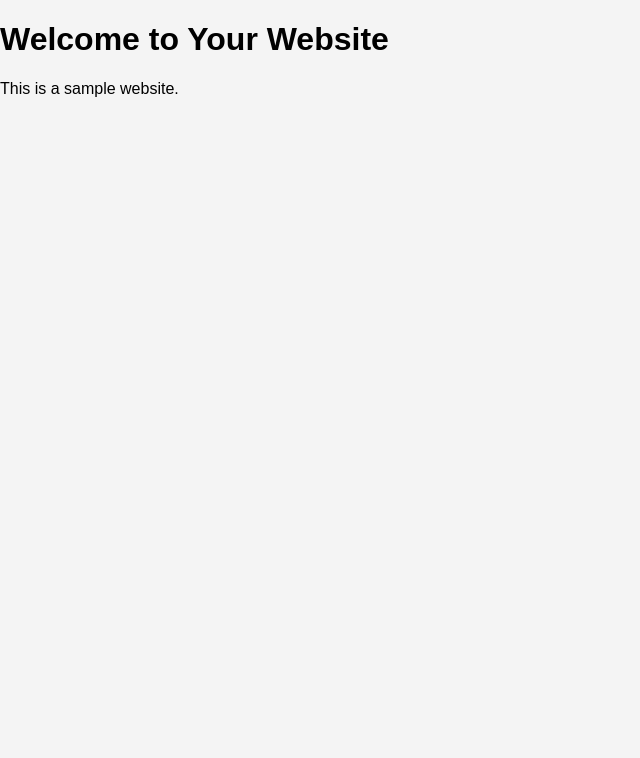
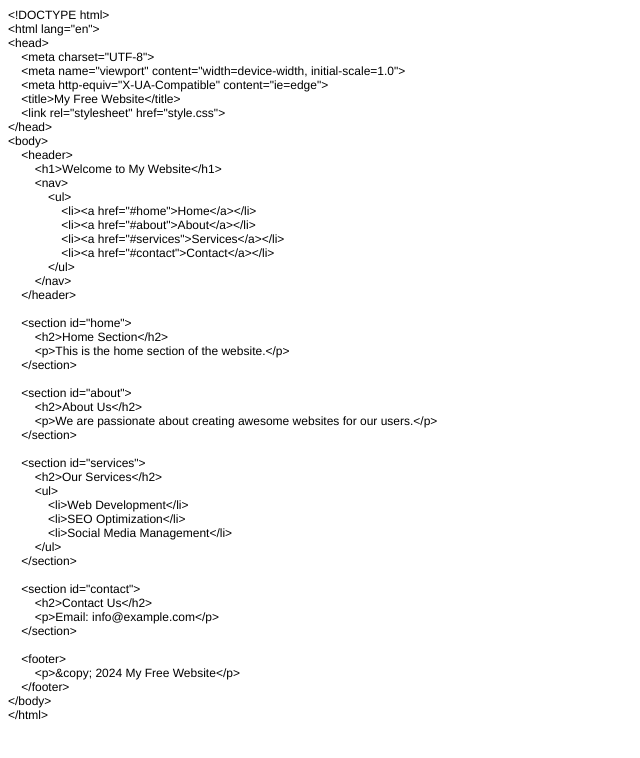
Before and after one commit to monica139/trywithme, a plain HTML site: page index.html in a window 1280 px wide. Shown: the whole page, without its empty margins (0-640 px from the left). Drawn offline with Linux system fonts and the light colour scheme.

Commit message:
Add files via upload

```diff
--- a/index.html
+++ b/index.html
@@ -1,13 +1,67 @@
-<!DOCTYPE html>
-<html lang="en">
+<!DOCTYPE html PUBLIC "-//W3C//DTD HTML 4.01//EN" "http://www.w3.org/TR/html4/strict.dtd">
+<html>
 <head>
-    <meta charset="UTF-8">
-    <meta name="viewport" content="width=device-width, initial-scale=1.0">
-    <title>Your Website Title</title>
-    <link rel="stylesheet" href="style.css"> <!-- Link to your CSS file if you have one -->
+  <meta http-equiv="Content-Type" content="text/html; charset=utf-8">
+  <meta http-equiv="Content-Style-Type" content="text/css">
+  <title></title>
+  <meta name="Generator" content="Cocoa HTML Writer">
+  <meta name="CocoaVersion" content="2487.6">
+  <style type="text/css">
+    p.p1 {margin: 0.0px 0.0px 0.0px 0.0px; font: 12.0px Helvetica}
+    p.p2 {margin: 0.0px 0.0px 0.0px 0.0px; font: 12.0px Helvetica; min-height: 14.0px}
+  </style>
 </head>
 <body>
-    <h1>Welcome to Your Website</h1>
-    <p>This is a sample website.</p>
+<p class="p1">&lt;!DOCTYPE html&gt;</p>
+<p class="p1">&lt;html lang="en"&gt;</p>
+<p class="p1">&lt;head&gt;</p>
+<p class="p1"><span class="Apple-converted-space">    </span>&lt;meta charset="UTF-8"&gt;</p>
+<p class="p1"><span class="Apple-converted-space">    </span>&lt;meta name="viewport" content="width=device-width, initial-scale=1.0"&gt;</p>
+<p class="p1"><span class="Apple-converted-space">    </span>&lt;meta http-equiv="X-UA-Compatible" content="ie=edge"&gt;</p>
+<p class="p1"><span class="Apple-converted-space">    </span>&lt;title&gt;My Free Website&lt;/title&gt;</p>
+<p class="p1"><span class="Apple-converted-space">    </span>&lt;link rel="stylesheet" href="style.css"&gt;</p>
+<p class="p1">&lt;/head&gt;</p>
+<p class="p1">&lt;body&gt;</p>
+<p class="p1"><span class="Apple-converted-space">    </span>&lt;header&gt;</p>
+<p class="p1"><span class="Apple-converted-space">        </span>&lt;h1&gt;Welcome to My Website&lt;/h1&gt;</p>
+<p class="p1"><span class="Apple-converted-space">        </span>&lt;nav&gt;</p>
+<p class="p1"><span class="Apple-converted-space">            </span>&lt;ul&gt;</p>
+<p class="p1"><span class="Apple-converted-space">                </span>&lt;li&gt;&lt;a href="#home"&gt;Home&lt;/a&gt;&lt;/li&gt;</p>
+<p class="p1"><span class="Apple-converted-space">                </span>&lt;li&gt;&lt;a href="#about"&gt;About&lt;/a&gt;&lt;/li&gt;</p>
+<p class="p1"><span class="Apple-converted-space">                </span>&lt;li&gt;&lt;a href="#services"&gt;Services&lt;/a&gt;&lt;/li&gt;</p>
+<p class="p1"><span class="Apple-converted-space">                </span>&lt;li&gt;&lt;a href="#contact"&gt;Contact&lt;/a&gt;&lt;/li&gt;</p>
+<p class="p1"><span class="Apple-converted-space">            </span>&lt;/ul&gt;</p>
+<p class="p1"><span class="Apple-converted-space">        </span>&lt;/nav&gt;</p>
+<p class="p1"><span class="Apple-converted-space">    </span>&lt;/header&gt;</p>
+<p class="p2"><br></p>
+<p class="p1"><span class="Apple-converted-space">    </span>&lt;section id="home"&gt;</p>
+<p class="p1"><span class="Apple-converted-space">        </span>&lt;h2&gt;Home Section&lt;/h2&gt;</p>
+<p class="p1"><span class="Apple-converted-space">        </span>&lt;p&gt;This is the home section of the website.&lt;/p&gt;</p>
+<p class="p1"><span class="Apple-converted-space">    </span>&lt;/section&gt;</p>
+<p class="p2"><br></p>
+<p class="p1"><span class="Apple-converted-space">    </span>&lt;section id="about"&gt;</p>
+<p class="p1"><span class="Apple-converted-space">        </span>&lt;h2&gt;About Us&lt;/h2&gt;</p>
+<p class="p1"><span class="Apple-converted-space">        </span>&lt;p&gt;We are passionate about creating awesome websites for our users.&lt;/p&gt;</p>
+<p class="p1"><span class="Apple-converted-space">    </span>&lt;/section&gt;</p>
+<p class="p2"><br></p>
+<p class="p1"><span class="Apple-converted-space">    </span>&lt;section id="services"&gt;</p>
+<p class="p1"><span class="Apple-converted-space">        </span>&lt;h2&gt;Our Services&lt;/h2&gt;</p>
+<p class="p1"><span class="Apple-converted-space">        </span>&lt;ul&gt;</p>
+<p class="p1"><span class="Apple-converted-space">            </span>&lt;li&gt;Web Development&lt;/li&gt;</p>
+<p class="p1"><span class="Apple-converted-space">            </span>&lt;li&gt;SEO Optimization&lt;/li&gt;</p>
+<p class="p1"><span class="Apple-converted-space">            </span>&lt;li&gt;Social Media Management&lt;/li&gt;</p>
+<p class="p1"><span class="Apple-converted-space">        </span>&lt;/ul&gt;</p>
+<p class="p1"><span class="Apple-converted-space">    </span>&lt;/section&gt;</p>
+<p class="p2"><br></p>
+<p class="p1"><span class="Apple-converted-space">    </span>&lt;section id="contact"&gt;</p>
+<p class="p1"><span class="Apple-converted-space">        </span>&lt;h2&gt;Contact Us&lt;/h2&gt;</p>
+<p class="p1"><span class="Apple-converted-space">        </span>&lt;p&gt;Email: info@example.com&lt;/p&gt;</p>
+<p class="p1"><span class="Apple-converted-space">    </span>&lt;/section&gt;</p>
+<p class="p2"><br></p>
+<p class="p1"><span class="Apple-converted-space">    </span>&lt;footer&gt;</p>
+<p class="p1"><span class="Apple-converted-space">        </span>&lt;p&gt;&amp;copy; 2024 My Free Website&lt;/p&gt;</p>
+<p class="p1"><span class="Apple-converted-space">    </span>&lt;/footer&gt;</p>
+<p class="p1">&lt;/body&gt;</p>
+<p class="p1">&lt;/html&gt;</p>
 </body>
 </html>
```
